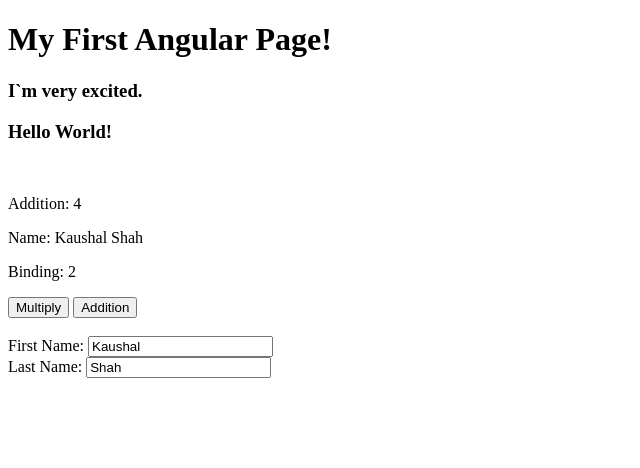
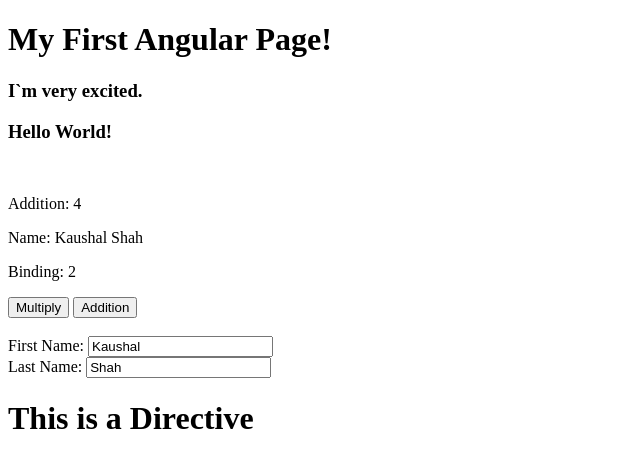
Before and after one commit to KaushalShah1307/AngulaJS, a plain HTML site: page index.html in a window 1280 px wide. Shown: the whole page, without its empty margins (0-640 px from the left). Drawn offline with Linux system fonts and the light colour scheme.

Commit message:
Creating my first directive

```diff
--- a/index.html
+++ b/index.html
@@ -29,8 +29,7 @@
     <label>Last Name:</label>
     <input ng-model="tutorialCtrlObject.lName">
 
-
-
+    <my-directive></my-directive>
 
 </body>
 </html>
```
